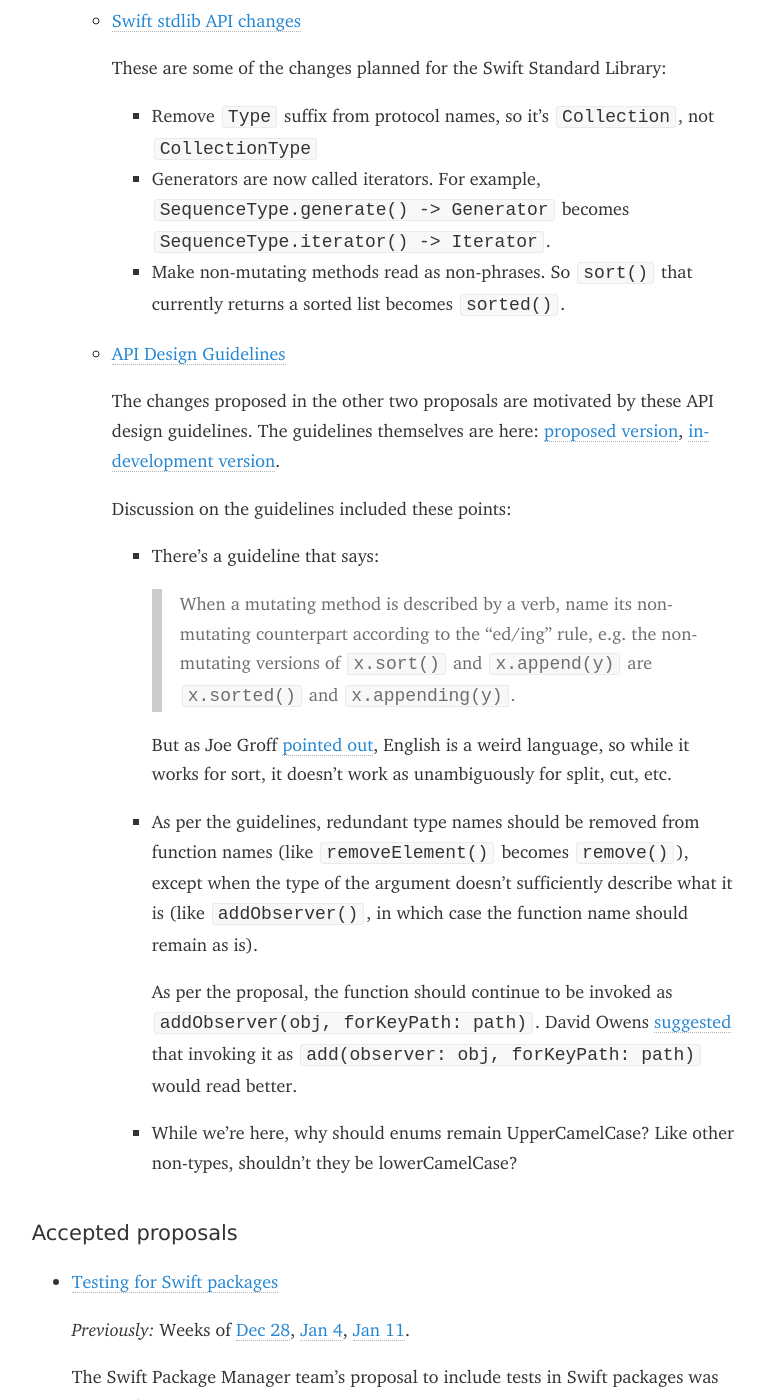
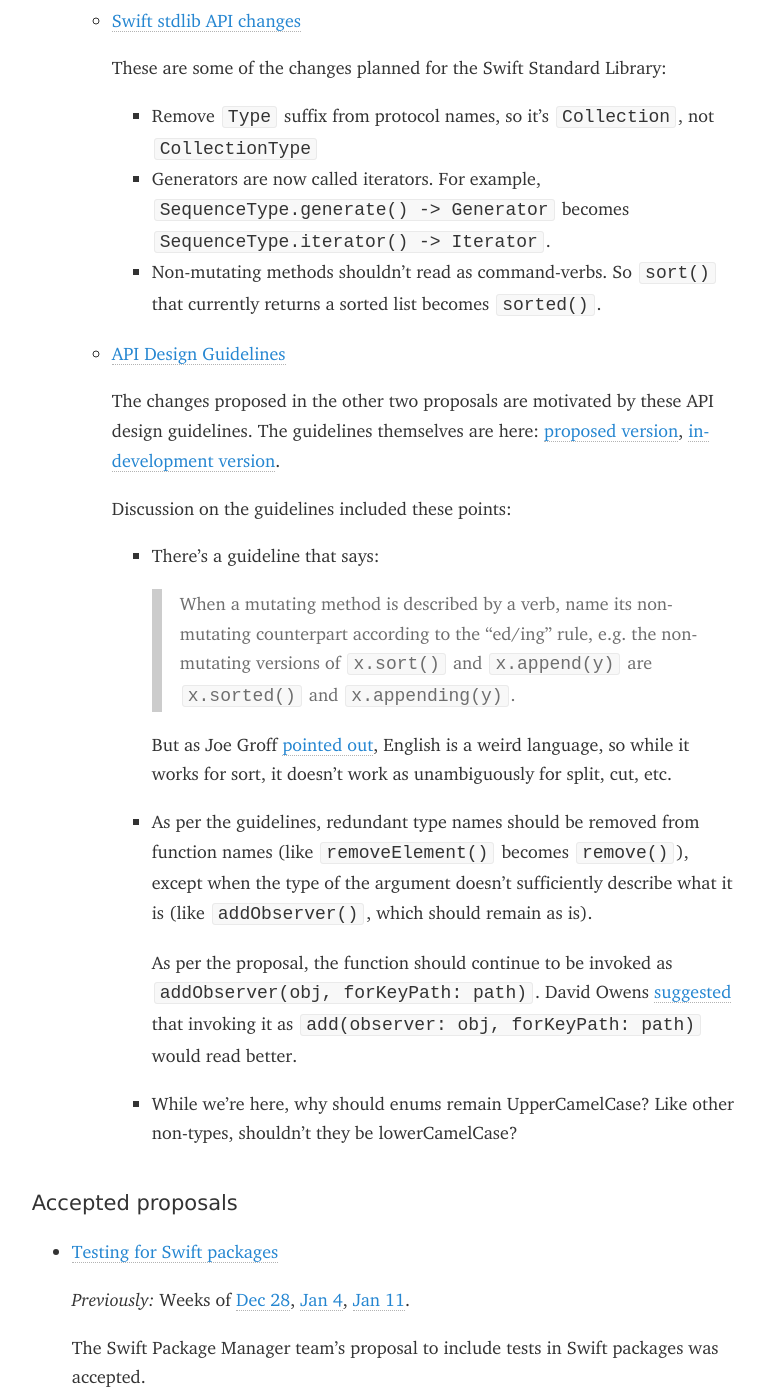
Before and after one commit to roop/roop.github.io, a Jekyll site: the page built from _posts/2016-01-25-swift-evolution-week-of-01-18.md, in a window 1280 px wide and 1400 px high, scrolled down 1029 px. Shown: the whole window, without its empty margins (254-1019 px from the left). Built offline with Jekyll 4.4.1, drawn with Linux system fonts in a browser that asks for light colours; some web fonts are replaced.

Commit message:
LWISE: Update last post

```diff
--- a/_posts/2016-01-25-swift-evolution-week-of-01-18.md
+++ b/_posts/2016-01-25-swift-evolution-week-of-01-18.md
@@ -45,7 +45,7 @@ list](https://lists.swift.org/pipermail/swift-evolution/):
           - Remove `Type` suffix from protocol names, so it's
             `Collection`, not `CollectionType`
           - Generators are now called iterators. For example, `SequenceType.generate() -> Generator` becomes `SequenceType.iterator() -> Iterator`.
-          - Make non-mutating methods read as non-phrases. So `sort()`
+          - Non-mutating methods shouldn't read as command-verbs. So `sort()`
             that currently returns a sorted list becomes `sorted()`.
 
       - [API Design Guidelines](https://github.com/apple/swift-evolution/blob/master/proposals/0023-api-guidelines.md)
@@ -67,7 +67,7 @@ list](https://lists.swift.org/pipermail/swift-evolution/):
             from function names (like `removeElement()` becomes
             `remove()`), except when the type of the
             argument doesn't sufficiently describe what it is (like
-            `addObserver()`, in which case the function name should
+            `addObserver()`, which should
             remain as is).
 
             As per the proposal, the function should continue to be
```
